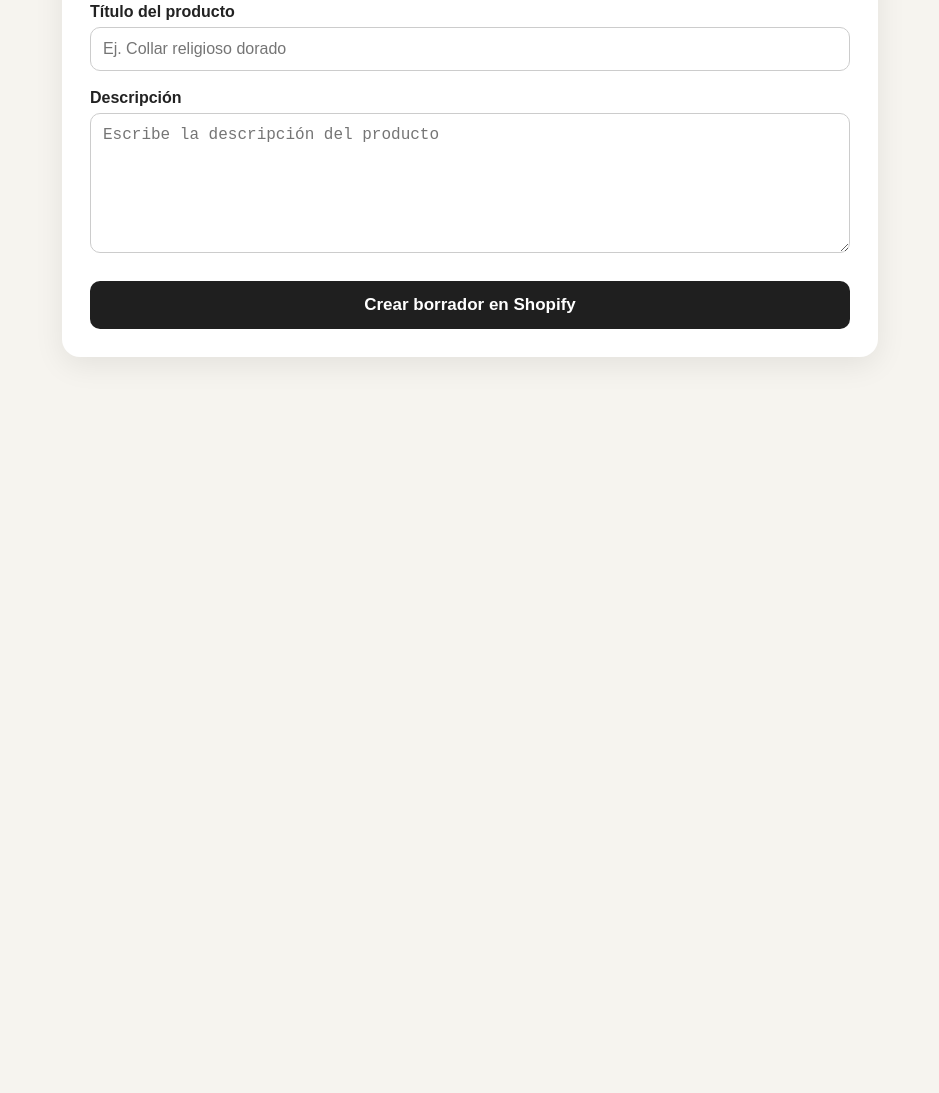
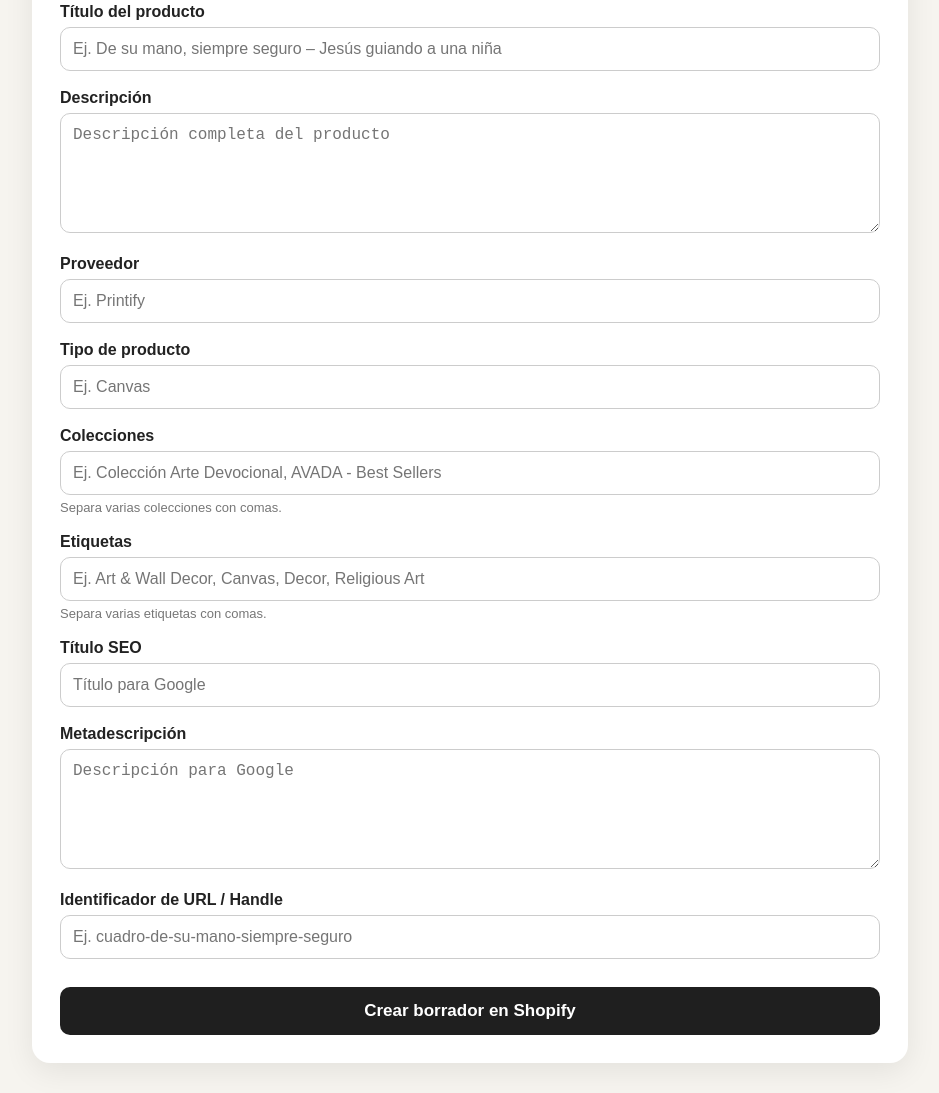
Before and after one commit to wissleylag-svg/epifane-publisher, a website: page index.html in a window 1280 px wide. Shown: the part 159-1252 px from the top of the page, without its empty margins (170-1109 px from the left). Before the commit the page ends 800 px from the top, so only its background shows below. Drawn offline with Linux system fonts and the light colour scheme.

Commit message:
Update index.html

```diff
--- a/index.html
+++ b/index.html
@@ -15,7 +15,7 @@
     }
 
     .container {
-      max-width: 760px;
+      max-width: 820px;
       margin: auto;
       background: white;
       padding: 28px;
@@ -52,13 +52,19 @@
     }
 
     textarea {
-      min-height: 140px;
+      min-height: 120px;
       resize: vertical;
+    }
+
+    .small-note {
+      font-size: 13px;
+      color: #777;
+      margin-top: 5px;
     }
 
     button {
       width: 100%;
-      margin-top: 24px;
+      margin-top: 28px;
       padding: 14px;
       border: none;
       border-radius: 10px;
@@ -105,21 +111,76 @@
     </div>
 
     <form id="productForm">
+
       <label for="title">Título del producto</label>
       <input
         id="title"
-        name="title"
         type="text"
         required
-        placeholder="Ej. Collar religioso dorado"
+        placeholder="Ej. De su mano, siempre seguro – Jesús guiando a una niña"
       />
 
       <label for="description">Descripción</label>
       <textarea
         id="description"
-        name="description"
-        placeholder="Escribe la descripción del producto"
+        placeholder="Descripción completa del producto"
       ></textarea>
+
+      <label for="vendor">Proveedor</label>
+      <input
+        id="vendor"
+        type="text"
+        placeholder="Ej. Printify"
+      />
+
+      <label for="productType">Tipo de producto</label>
+      <input
+        id="productType"
+        type="text"
+        placeholder="Ej. Canvas"
+      />
+
+      <label for="collections">Colecciones</label>
+      <input
+        id="collections"
+        type="text"
+        placeholder="Ej. Colección Arte Devocional, AVADA - Best Sellers"
+      />
+      <div class="small-note">
+        Separa varias colecciones con comas.
+      </div>
+
+      <label for="tags">Etiquetas</label>
+      <input
+        id="tags"
+        type="text"
+        placeholder="Ej. Art & Wall Decor, Canvas, Decor, Religious Art"
+      />
+      <div class="small-note">
+        Separa varias etiquetas con comas.
+      </div>
+
+      <label for="seoTitle">Título SEO</label>
+      <input
+        id="seoTitle"
+        type="text"
+        maxlength="70"
+        placeholder="Título para Google"
+      />
+
+      <label for="metaDescription">Metadescripción</label>
+      <textarea
+        id="metaDescription"
+        maxlength="160"
+        placeholder="Descripción para Google"
+      ></textarea>
+
+      <label for="handle">Identificador de URL / Handle</label>
+      <input
+        id="handle"
+        type="text"
+        placeholder="Ej. cuadro-de-su-mano-siempre-seguro"
+      />
 
       <button id="submitButton" type="submit">
         Crear borrador en Shopify
@@ -134,11 +195,31 @@
     const statusBox = document.getElementById("status");
     const submitButton = document.getElementById("submitButton");
 
+    function splitCommaValues(value) {
+      return value
+        .split(",")
+        .map(item => item.trim())
+        .filter(Boolean);
+    }
+
     form.addEventListener("submit", async (event) => {
       event.preventDefault();
 
-      const title = document.getElementById("title").value.trim();
-      const description = document.getElementById("description").value.trim();
+      const payload = {
+        title: document.getElementById("title").value.trim(),
+        description: document.getElementById("description").value.trim(),
+        vendor: document.getElementById("vendor").value.trim(),
+        productType: document.getElementById("productType").value.trim(),
+        collections: splitCommaValues(
+          document.getElementById("collections").value
+        ),
+        tags: splitCommaValues(
+          document.getElementById("tags").value
+        ),
+        seoTitle: document.getElementById("seoTitle").value.trim(),
+        metaDescription: document.getElementById("metaDescription").value.trim(),
+        handle: document.getElementById("handle").value.trim()
+      };
 
       statusBox.className = "";
       statusBox.style.display = "block";
@@ -151,10 +232,7 @@
           headers: {
             "Content-Type": "application/json"
           },
-          body: JSON.stringify({
-            title,
-            description
-          })
+          body: JSON.stringify(payload)
         });
 
         const data = await response.json();
@@ -172,8 +250,7 @@
         form.reset();
       } catch (error) {
         statusBox.className = "error";
-        statusBox.textContent =
-          "❌ Error: " + error.message;
+        statusBox.textContent = "❌ Error: " + error.message;
       } finally {
         submitButton.disabled = false;
       }
```
